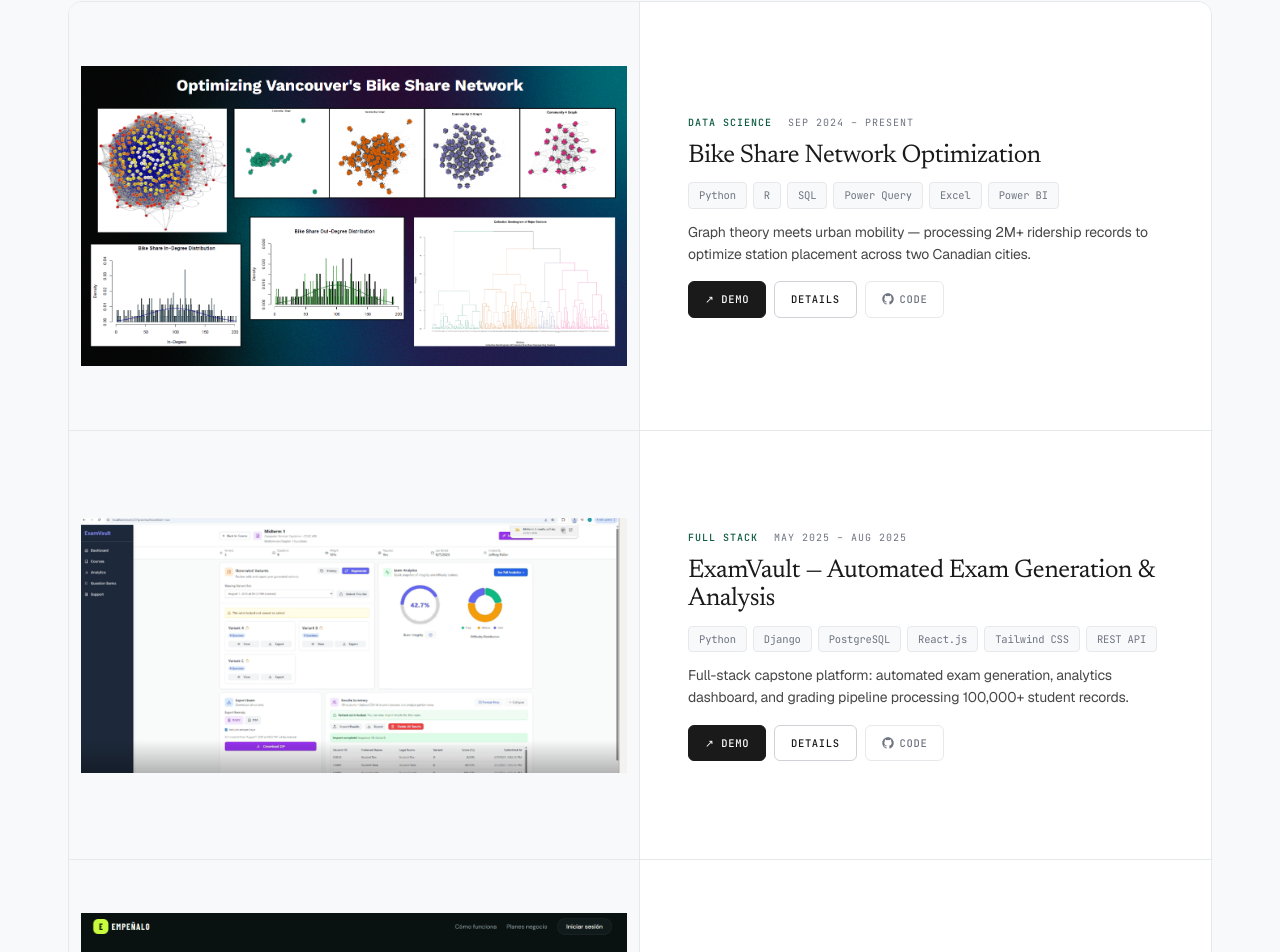
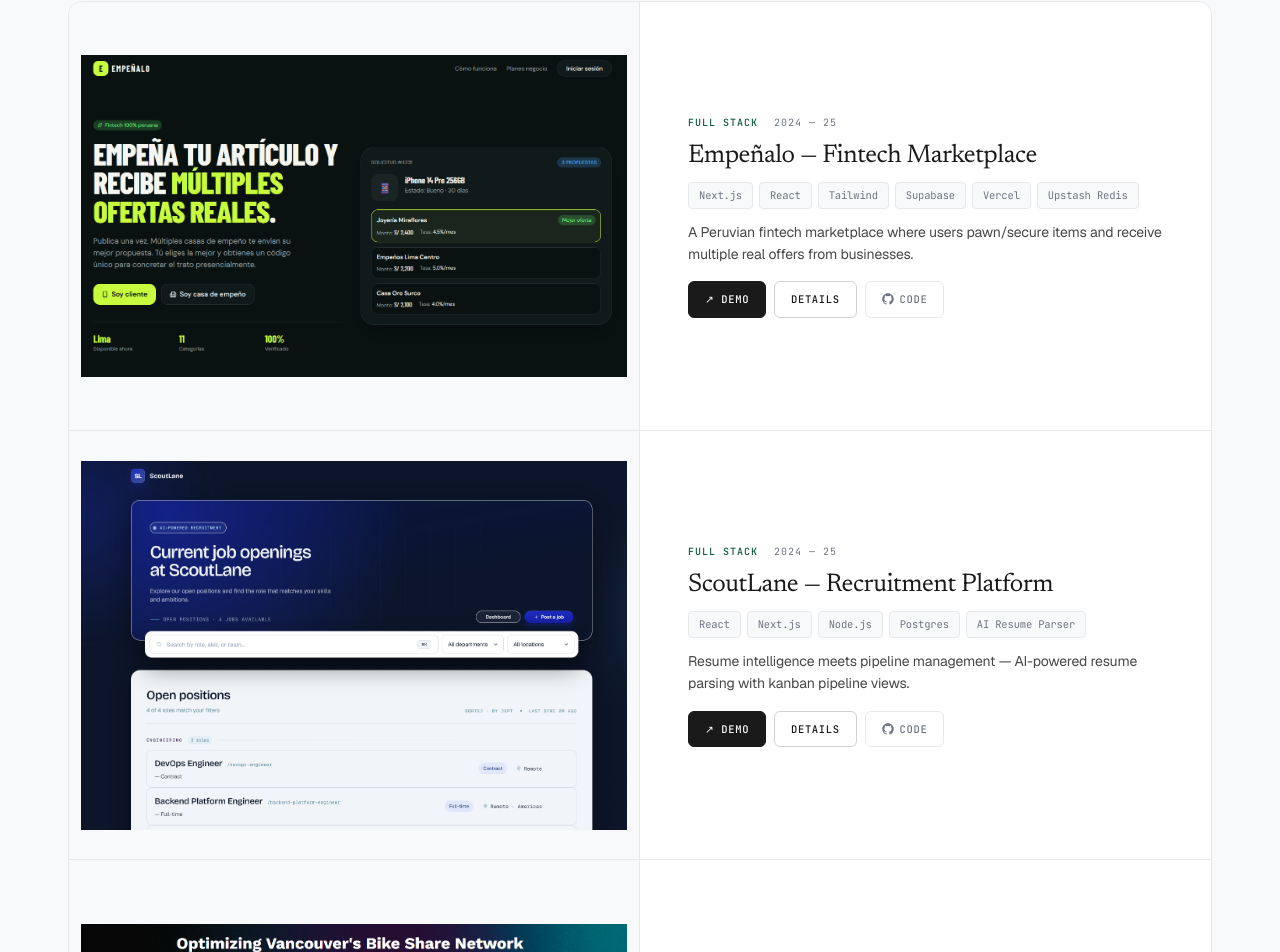
Before and after one commit to RikepilB/Portlio, a Next.js app: page / in a window 1280 px wide. Shown: the part 783-1735 px from the top of the page. Built offline with nearby package versions, Linux system fonts and the light colour scheme.

Commit message:
Fix landing page project order respecting featuredSlugs priority, fix bike share duration to Dec 2024

```diff
--- a/src/app/page.tsx
+++ b/src/app/page.tsx
@@ -42,7 +42,9 @@
 }
 
 export default function HomePage() {
-  const featuredProjects = projects.filter((p) => featuredSlugs.includes(p.slug))
+  const featuredProjects = featuredSlugs
+    .map((slug) => projects.find((p) => p.slug === slug))
+    .filter((p): p is (typeof projects)[number] => p !== undefined)
   const remainingCount = projects.length - featuredProjects.length
 
   return (
--- a/src/data/projects.ts
+++ b/src/data/projects.ts
@@ -45,7 +45,7 @@
         title: 'Bike Share Network Optimization',
         tagline:
             'Graph theory meets urban mobility — processing 2M+ ridership records to optimize station placement across two Canadian cities.',
-        duration: 'Sep 2024 – Present',
+        duration: 'Sep 2024 – Dec 2024',
         readTime: '8 min read',
         overview:
             'This project applies network science and graph theory to analyze bike share systems in Vancouver and Toronto. By modeling stations as nodes and trips as weighted edges, we identified inefficiencies in station placement, over-saturated hubs, and underserved neighborhoods. The analysis culminated in data-driven recommendations for rebalancing and expansion.',
```
